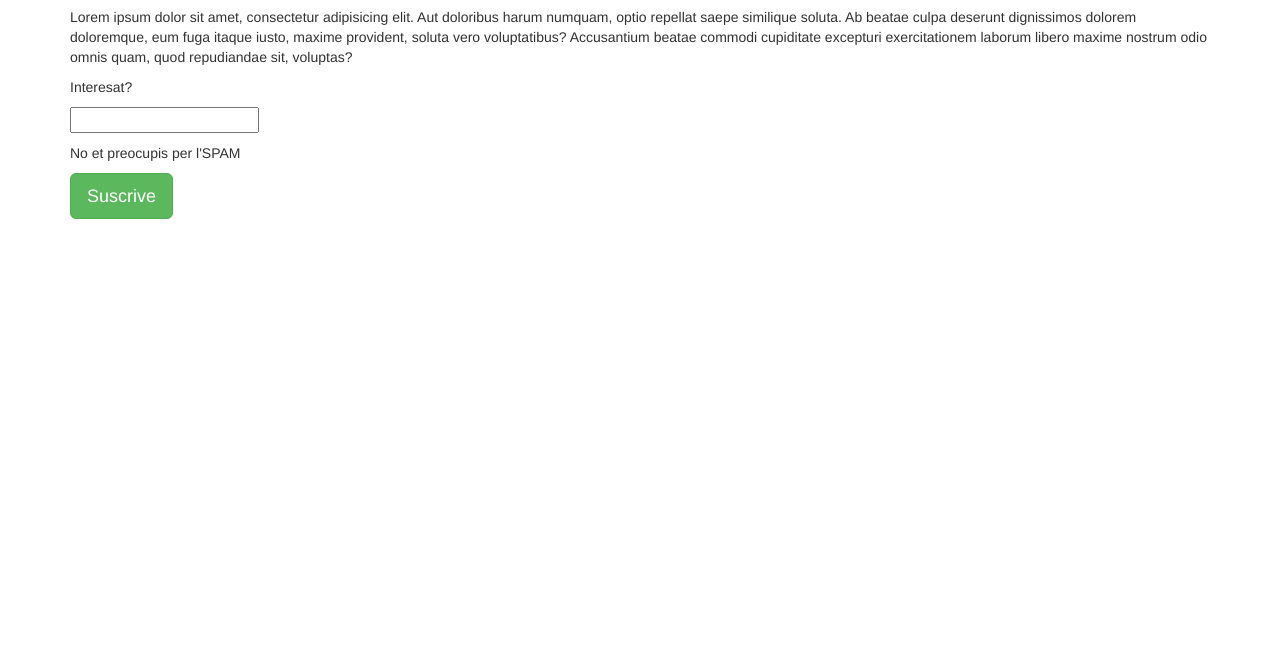
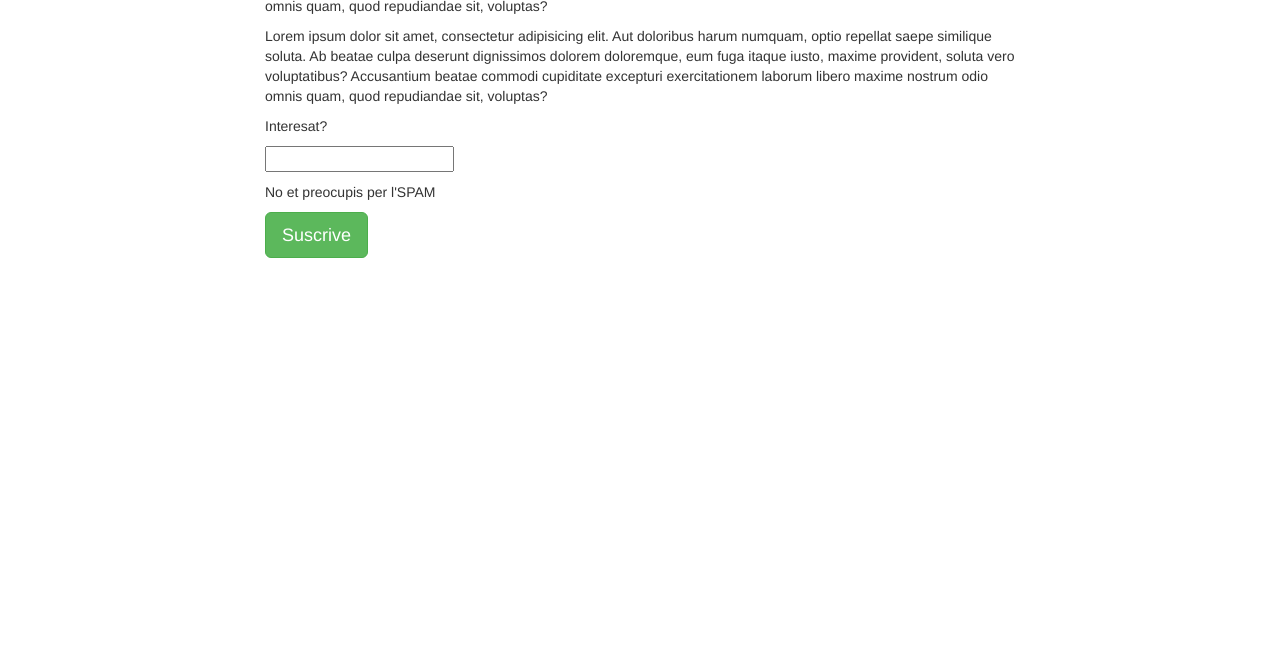
Before and after one commit to alexbonavila/LandingPageHTML5, a plain HTML site: page index.html in a window 1280 px wide. Shown: the part 134-800 px from the top of the page. Drawn offline with nearby package versions, Linux system fonts and the light colour scheme.

Commit message:
div's fets

```diff
--- a/index.html
+++ b/index.html
@@ -11,12 +11,8 @@
 <body>
 <div class="container">
     <div class="row">
-        <div class="col-md-6">
+        <div class="col-md-8 col-md-offset-2">
 
-
-
-        </div>
-    </div>
             <h1>Lorem ipsum dolor sit.</h1>
 
             <p>Lorem ipsum dolor sit amet, consectetur adipisicing elit. Aut doloribus harum numquam, optio repellat saepe similique soluta. Ab beatae culpa deserunt dignissimos dolorem doloremque, eum fuga itaque iusto, maxime provident, soluta vero voluptatibus? Accusantium beatae commodi cupiditate excepturi exercitationem laborum libero maxime nostrum odio omnis quam, quod repudiandae sit, voluptas?</p>
@@ -41,6 +37,10 @@
 
                 </p>
             </form>
+
+        </div>
+    </div>
+
 </div>
 </body>
 </html>
```
Lines whose indentation alone changed are shown as unchanged.
